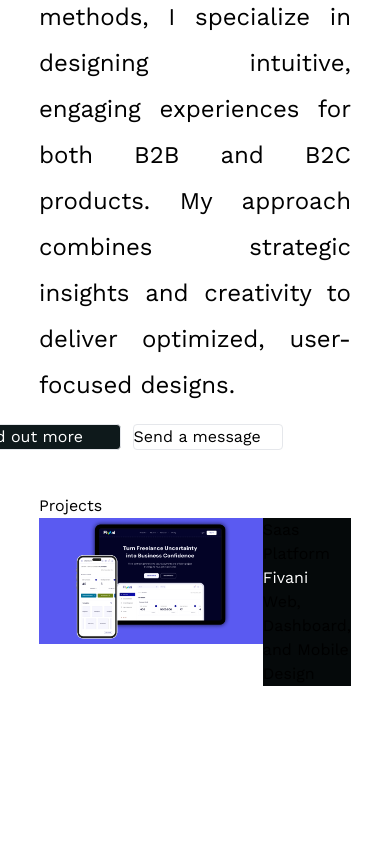
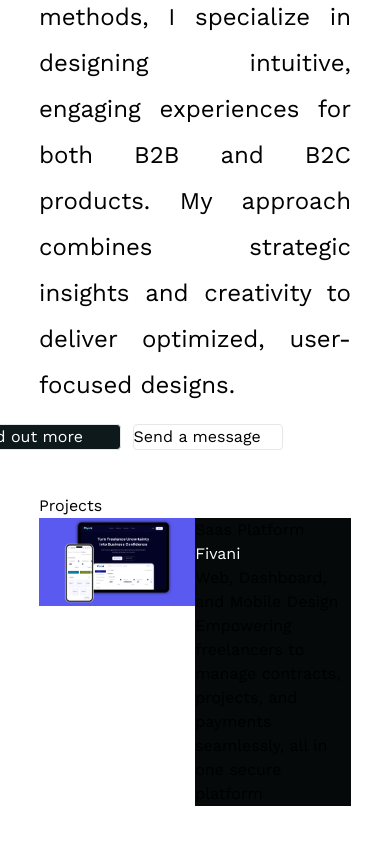
Before and after one commit to teslyym/Omatiwaa, a React (Vite) app: page / in a window 390 px wide. Shown: the part 1342-2186 px from the top of the page. Before the commit the page ends 2068 px from the top, so only its background shows below. Built offline with nearby package versions, Linux system fonts and the light colour scheme; a web font is replaced by a local one.

Commit message:
responsiveness

```diff
--- a/src/Pages/Home.jsx
+++ b/src/Pages/Home.jsx
@@ -52,6 +52,10 @@ const Home = () => {
               <h1>Saas Platform</h1>
               <p className="text-white">Fivani</p>
               <h2>Web, Dashboard, and Mobile Design</h2>
+              <h3>
+                Empowering freelancers to manage contracts, projects, and
+                payments seamlessly, all in one secure platform
+              </h3>
             </div>
           </div>
         </div>
```
